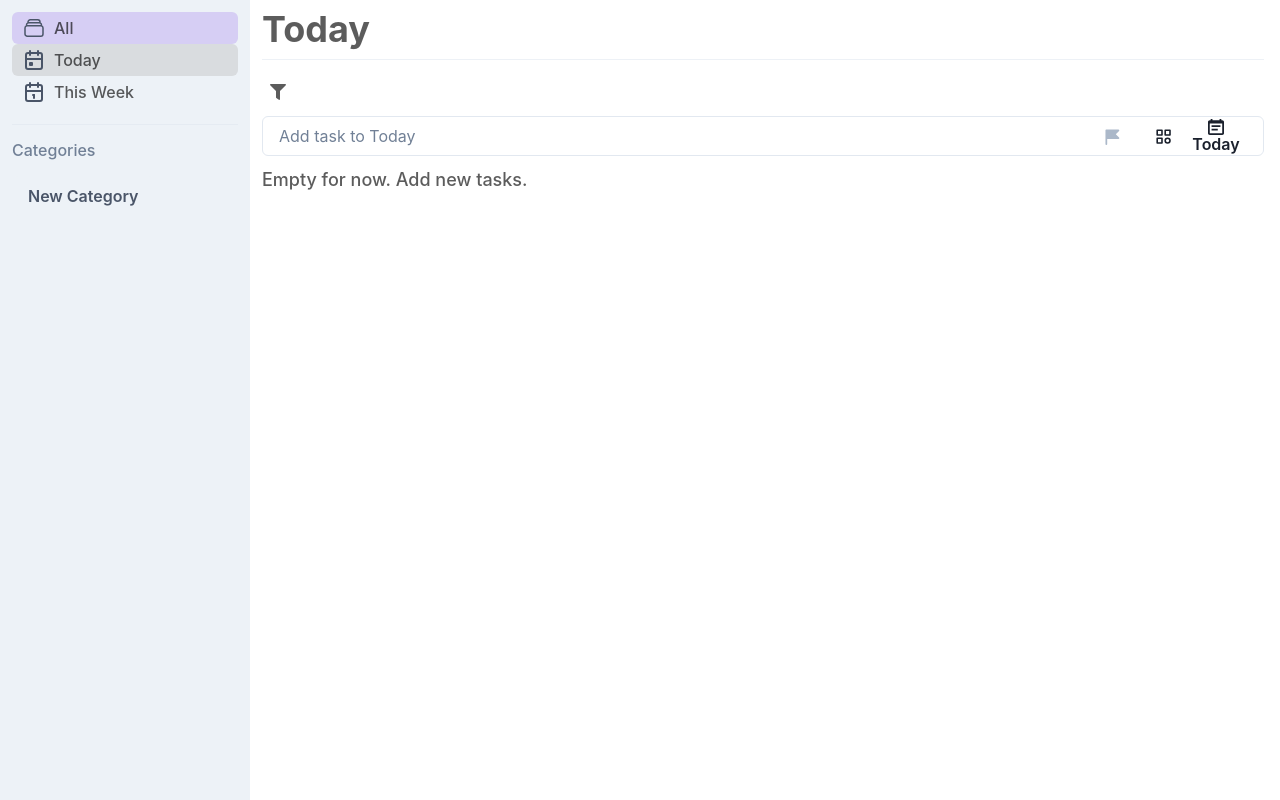
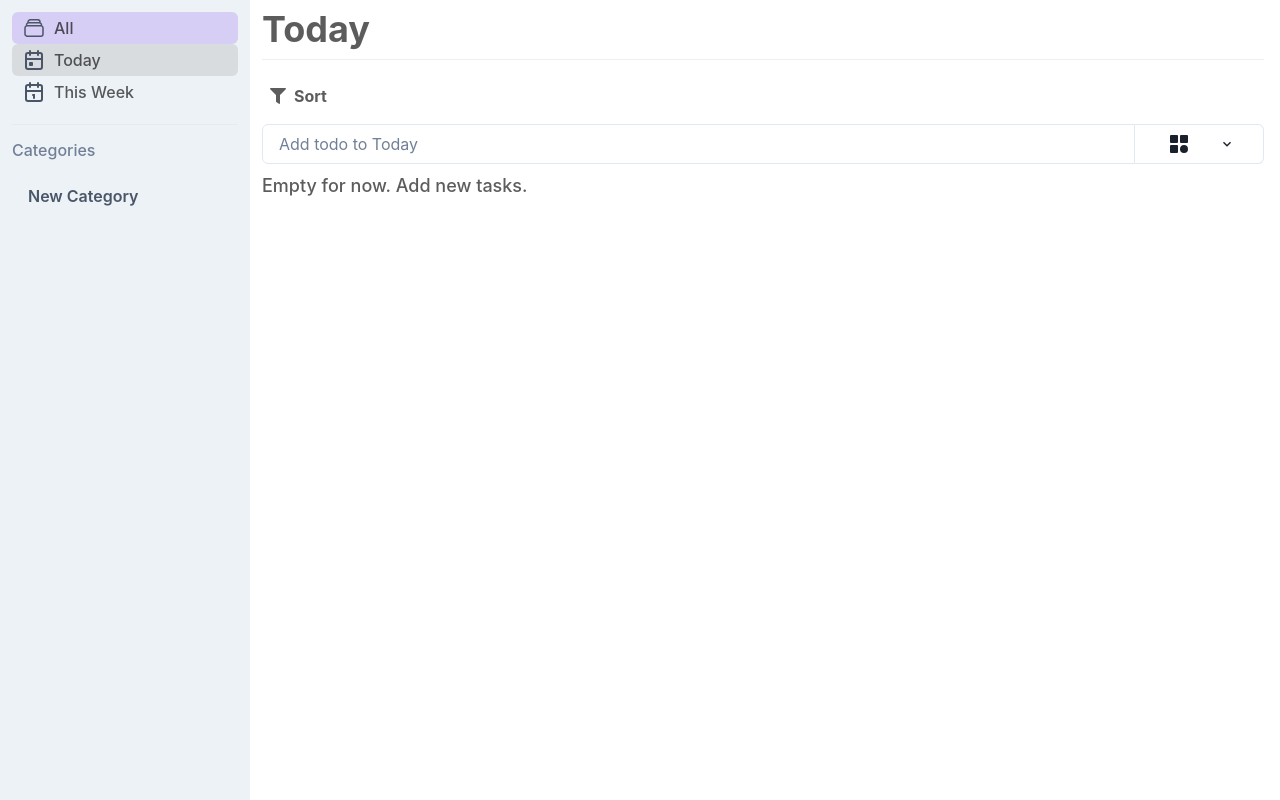
Before and after one commit to jIVOYz/todo-app, a React (Vite) app: page /todo-app/today in a window 1280 px wide. Built offline with nearby package versions, Linux system fonts and the light colour scheme.

Commit message:
UI improvments

```diff
--- a/src/components/Filter.tsx
+++ b/src/components/Filter.tsx
@@ -1,4 +1,4 @@
-import { Menu, MenuButton, MenuItem, MenuList, Tooltip } from "@chakra-ui/react"
+import { Box, Menu, MenuButton, MenuItem, MenuList, Text } from "@chakra-ui/react"
 import { FaFilter } from "react-icons/fa"
 
 type Props = {
@@ -9,11 +9,12 @@ const Filter = ({ setSortBy }: Props) => {
   return (
     <div style={{ display: "flex", alignItems: "center", gap: "6px", zIndex: 101 }}>
       <Menu>
-        <Tooltip aria-label='Sort' label='Sort' openDelay={300}>
-          <MenuButton _hover={{ background: "gray.200" }} padding={2} borderRadius={4}>
+        <MenuButton _hover={{ background: "gray.200" }} padding={2} borderRadius={4}>
+          <Box display="flex" alignItems='center' gap={2}>
             <FaFilter />
-          </MenuButton>
-        </Tooltip>
+            <Text fontWeight={700}>Sort</Text>
+          </Box>
+        </MenuButton>
         <MenuList>
           <MenuItem onClick={(e: any) => setSortBy(e.target.value)} value='date'>
             Date
--- a/src/components/Form/Form.tsx
+++ b/src/components/Form/Form.tsx
@@ -1,4 +1,4 @@
-import { Input, InputGroup, InputRightElement } from "@chakra-ui/react"
+import { Button, Input, InputGroup, InputRightAddon, Popover, PopoverContent, PopoverTrigger } from "@chakra-ui/react"
 import { useEffect, useState } from "react"
 import { useLocalStorage } from "usehooks-ts"
 import { Category, Priority, TodoModel } from "../../utils/models"
@@ -6,6 +6,7 @@ import { priorities } from "../../utils/other"
 import PickCategory from "./PickCategory"
 import PickDate from "./PickDate"
 import PickPriorioty from "./PickPriorioty"
+import { MdOutlineKeyboardArrowDown } from "react-icons/md"
 
 interface Props {
   title: string | undefined
@@ -27,6 +28,8 @@ const Form = ({ title, initialCategory, initialDate }: Props) => {
         color: "",
       }
   )
+  // @ts-ignore
+  const [todos, setTodos] = useLocalStorage<TodoModel[]>("tasks", [])
 
   useEffect(() => {
     setTodoCategory(
@@ -36,10 +39,8 @@ const Form = ({ title, initialCategory, initialDate }: Props) => {
           id: crypto.randomUUID(),
           title: "",
           color: "",
-          }
-    )
+        })
   }, [initialCategory])
-
   const clearFields = () => {
     setTodoTitle("")
     setTodoDescription("")
@@ -56,8 +57,15 @@ const Form = ({ title, initialCategory, initialDate }: Props) => {
     )
   }
 
-  // @ts-ignore
-  const [todos, setTodos] = useLocalStorage<TodoModel[]>("tasks", [])
+function handleSubmit(e: any) {
+    if(e.key === "Enter") {
+      createNewTodo()
+      clearFields()
+    } else {
+      return
+    }
+  }
+
  function createNewTodo() {
     const newTodo: TodoModel = {
       id: crypto.randomUUID(),
@@ -76,36 +84,27 @@ const Form = ({ title, initialCategory, initialDate }: Props) => {
   }
 
   return (
-    <div style={{ marginBottom: "10px", zIndex: 100 }}>
-      <form
-        onSubmit={e => {
-          e.preventDefault()
-        }}
-      >
-        <InputGroup>
-          <Input
-            paddingY={4}
-            paddingRight={24}
-            _focus={{ border: "none" }}
-            onKeyUp={e => {
-              if (e.key === "Enter") {
-                if (todoTitle === "") return
-                createNewTodo()
-                clearFields()
-              }
-            }}
-            onChange={e => setTodoTitle(e.target.value)}
-            value={todoTitle}
-            placeholder={`Add task to ${title} `}
-          />
-          <InputRightElement display='flex' alignItems='center' marginRight={{ base: 16, md: 20 }}>
+      <InputGroup mb={2}>
+        <Input onKeyUp={e => handleSubmit(e)} placeholder={`Add todo to ${title}`} value={todoTitle} onChange={e => {
+          setTodoTitle(e.target.value)
+        }} />
+        <InputRightAddon bg="transparent">
+          {/* Set parametrs for todo */}
+          <PickCategory todoCategory={todoCategory} setTodoCategory={setTodoCategory} />
+          <Popover>
+            <PopoverTrigger>
+              <Button bg='transparent' p={0}>
+                <MdOutlineKeyboardArrowDown />
+              </Button>
+            </PopoverTrigger>
+            <PopoverContent padding={2}>
+              <PickDate todoDueDate={todoDueDate} setTodoDueDate={setTodoDueDate} />
               <PickPriorioty todoPriority={todoPriority} setTodoPriority={setTodoPriority} />
-            <PickCategory todoCategory={todoCategory} setTodoCategory={setTodoCategory} />
-            <PickDate todoDueDate={todoDueDate} setTodoDueDate={setTodoDueDate} />
-          </InputRightElement>
+            </PopoverContent>
+          </Popover>
+
+        </InputRightAddon>
       </InputGroup>
-      </form>
-    </div>
   )
 }
 
--- a/src/components/Form/PickCategory.tsx
+++ b/src/components/Form/PickCategory.tsx
@@ -5,11 +5,9 @@ import {
   PopoverBody,
   PopoverContent,
   PopoverTrigger,
-  Text,
   Tooltip,
 } from "@chakra-ui/react"
-// import { useState } from "react"
-import { TbCategory } from "react-icons/tb"
+import { TbCategoryFilled } from "react-icons/tb"
 import { useReadLocalStorage } from "usehooks-ts"
 import { Category } from "../../utils/models"
 
@@ -30,17 +28,10 @@ const PickCategory = ({ todoCategory, setTodoCategory }: Props) => {
                 type='button'
                 background='transparent'
                 _hover={{ background: "transparent" }}
-                paddingY={4}
-                paddingX={8}
-                boxSize='1em'
+                fontWeight={500}
               >
-                <Flex direction='column' alignItems='center'>
-                  <TbCategory size='1.2em' />
-                  <Text fontSize={{ base: 14, md: 16 }} fontWeight={500}>
-                    {todoCategory && todoCategory.title.substr(0, 10)}
-                  </Text>
-                </Flex>
-              </Button>
+               <TbCategoryFilled size="1.5em" color={todoCategory?.color} />
+             </Button>
             </Tooltip>
           </Flex>
         </PopoverTrigger>
@@ -49,7 +40,7 @@ const PickCategory = ({ todoCategory, setTodoCategory }: Props) => {
             <Flex direction='column' gap={2}>
               {categories &&
                 categories.map(c => (
-                  <Button background='transparent' key={c.id} onClick={() => setTodoCategory(c)} padding={0}>
+                  <Button background={todoCategory!.id === c.id ? "gray.100" : "transparent" } key={c.id} onClick={() => setTodoCategory(c)} padding={0}>
                     {c.title}
                   </Button>
                 ))}
--- a/src/components/Form/PickDate.tsx
+++ b/src/components/Form/PickDate.tsx
@@ -1,6 +1,6 @@
 import { CalendarIcon } from "@chakra-ui/icons"
 import { Button, Flex, Input, Text, Tooltip } from "@chakra-ui/react"
-import { isThisYear, isToday } from "date-fns"
+import { isThisYear, isToday, isTomorrow } from "date-fns"
 import { useRef } from "react"
 import { TodoModel } from "../../utils/models"
 
@@ -19,15 +19,15 @@ const PickDate = ({ todoDueDate, setTodoDueDate }: Props) => {
     const stringDate = monthName[1] + " " + date.getDate()
     const nextYearDateStr = date.getFullYear() + " " + monthName[1] + " " + date.getDate()
     const isDateToday = isToday(date)
-    const isDateTomorrow = isToday(date)
+    const isDateTomorrow = isTomorrow(date)
 
     return isDateToday
       ? "Today"
       : isDateTomorrow
-      ? "Tomorrow"
-      : isThisYear(date)
-      ? stringDate
-      : nextYearDateStr
+        ? "Tomorrow"
+        : isThisYear(date)
+          ? stringDate
+          : nextYearDateStr
   }
 
   return (
@@ -37,21 +37,22 @@ const PickDate = ({ todoDueDate, setTodoDueDate }: Props) => {
         <Button
           type='button'
           background='transparent'
-          _hover={{ background: "gray.200" }}
-          padding={0}
+          _hover={{ background: 'transparent' }}
           paddingY={4}
           onClick={() => {
             dateInputRef.current.showPicker()
           }}
-          boxSize='1.2em'
+          display="inline-flex"
+          justifyContent='flex-start'
         >
-          <Flex direction='column' alignItems='center'>
+          <Flex alignItems="center">
             <CalendarIcon />
-            {todoDueDate !== "" && (
+            {todoDueDate !== "" ? (
               <Text fontSize={{ base: 14, md: 16 }} marginX={2}>
                 {formatedDate()}
               </Text>
-            )}
+
+            ): <Text fontSize={{ base: 14, md: 16 }} marginX={2}>Date</Text>}
           </Flex>
         </Button>
       </Tooltip>
--- a/src/components/Form/PickPriorioty.tsx
+++ b/src/components/Form/PickPriorioty.tsx
@@ -1,4 +1,4 @@
-import { Button, Flex, Popover, PopoverBody, PopoverContent, PopoverTrigger } from "@chakra-ui/react"
+import { Button, Flex } from "@chakra-ui/react"
 import { TbFlag3Filled } from "react-icons/tb"
 import { Priority } from "../../utils/models"
 import { priorities } from "../../utils/other"
@@ -8,34 +8,16 @@ interface Props {
   setTodoPriority: Function
 }
 
-const PickPriorioty = ({ todoPriority, setTodoPriority }: Props) => {
+const PickPriorioty = ({todoPriority, setTodoPriority }: Props) => {
   return (
     <>
-      {/* Pick priority popover */}
-      <Popover>
-        <PopoverTrigger>
-          <Button
-            type='button'
-            background='transparent'
-            _hover={{ background: "gray.200" }}
-            padding={0}
-            boxSize='1.3em'
-          >
-            <TbFlag3Filled size='1.3em' color={priorities[todoPriority.id].color} />
+      <Flex gap={2}>
+        {priorities.map(p => (
+          <Button background={todoPriority.id === p.id ? "gray.200" : "transparent"} key={p.id} onClick={() => setTodoPriority(p)} padding={0}>
+            <TbFlag3Filled size='1.3em' color={p.color} />
           </Button>
-        </PopoverTrigger>
-        <PopoverContent>
-          <PopoverBody>
-            <Flex>
-              {priorities.map(p => (
-                <Button background='transparent' key={p.id} onClick={() => setTodoPriority(p)} padding={0}>
-                  <TbFlag3Filled size='1.3em' color={p.color} />
-                </Button>
-              ))}
-            </Flex>
-          </PopoverBody>
-        </PopoverContent>
-      </Popover>
+        ))}
+      </Flex>
     </>
   )
 }
--- a/src/components/TodoItem.tsx
+++ b/src/components/TodoItem.tsx
@@ -9,13 +9,13 @@ import {
   MenuItem,
   MenuList,
   Text,
-  Tooltip,
 } from "@chakra-ui/react"
 import { isThisYear, isToday, isTomorrow } from "date-fns"
 import { MdPushPin } from "react-icons/md"
 import { useLocalStorage } from "usehooks-ts"
 import { TodoModel } from "../utils/models"
 import EditTodoForm from "./EditTodoForm"
+import { RiFlag2Fill } from "react-icons/ri"
 
 type Props = {
   todo: TodoModel
@@ -87,7 +87,7 @@ const TodoItem = ({ todo }: Props) => {
           <Flex direction='column'>
             <Text fontWeight={500}>{todo.title}</Text>
             <Text fontSize='14px' color='gray.400'>
-              {todo.description}
+              {todo.description.substr(0, 24)}
             </Text>
           </Flex>
         </Flex>
@@ -119,9 +119,7 @@ const TodoItem = ({ todo }: Props) => {
             <Box bgColor={todo.category ? todo.category.color : ""} p='2px 4px' borderRadius='6px'>
               <Text fontWeight={500}>{todo.category ? todo.category.title : ""}</Text>
             </Box>
-            <Tooltip label={todo.priority.title}>
-              <Box bgColor={todo.priority.color} w={4} h={4} borderRadius='full' />
-            </Tooltip>
+              <RiFlag2Fill size="1.2em" color={todo.priority.color} />
           </Flex>
           <Menu>
             {({ isOpen }) => (
```
Also changed, not shown: src/components/EditTodoForm.tsx (+9 -21 lines), src/components/Form.tsx (added). Lines whose indentation alone changed are shown as unchanged.
